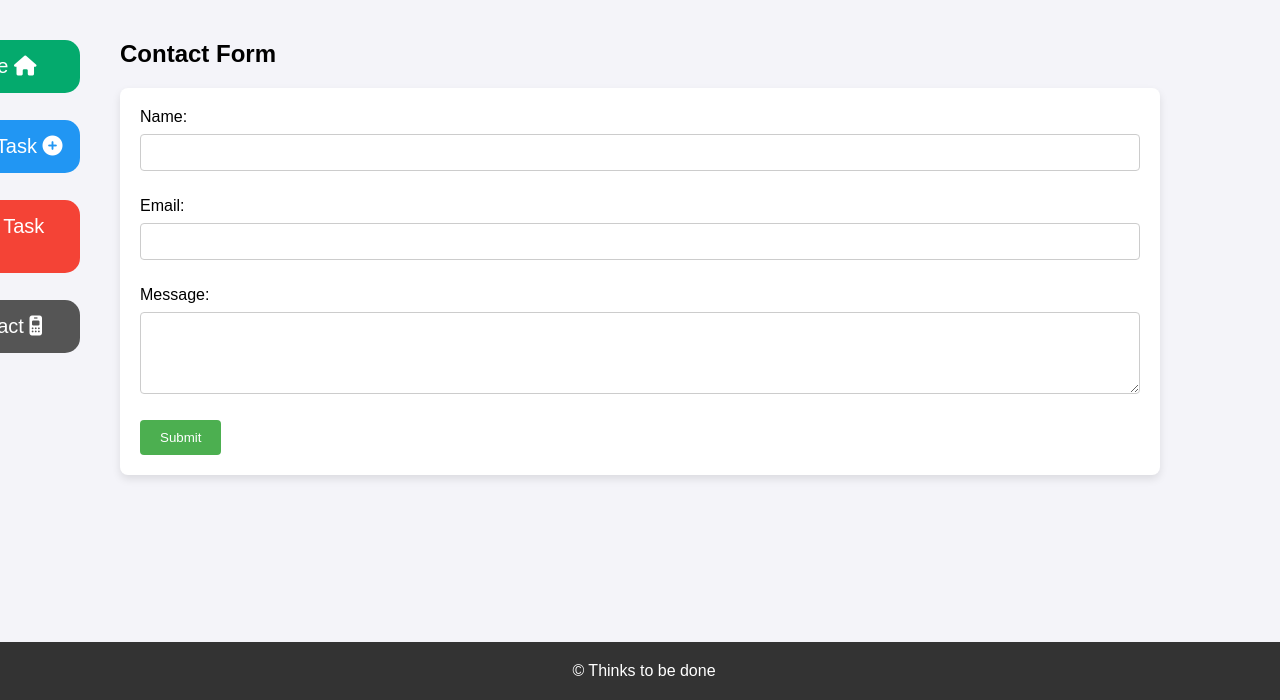
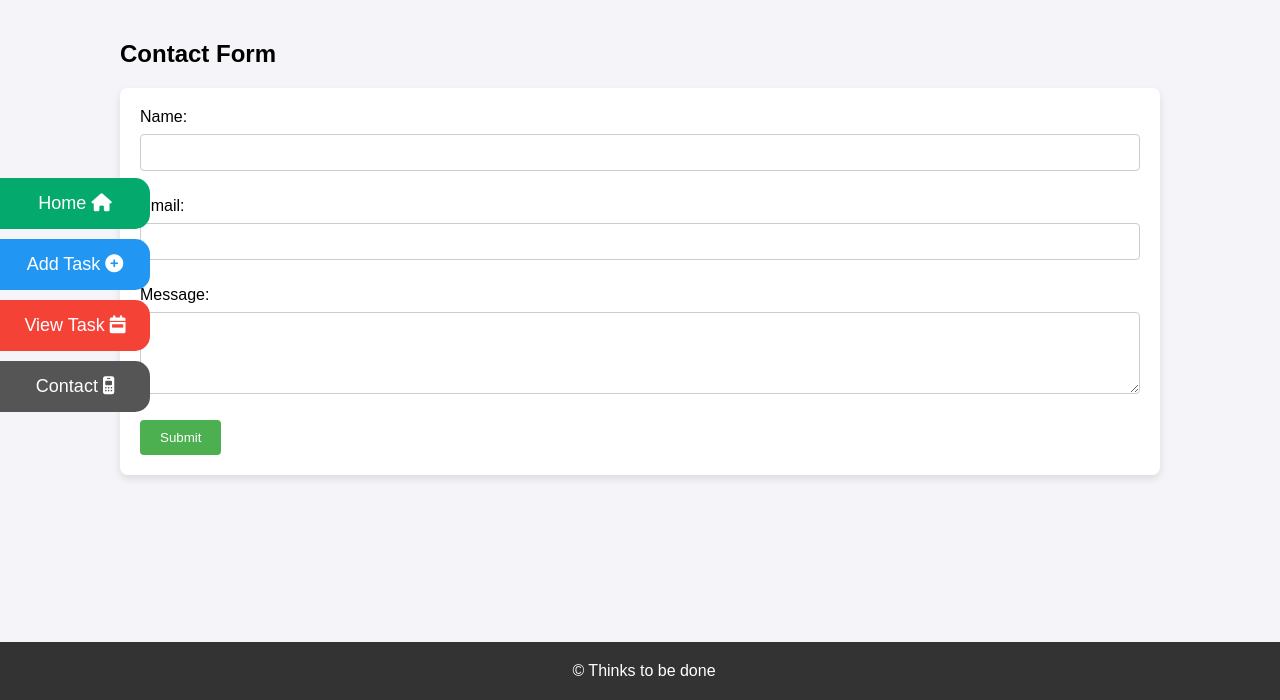
Before and after one commit to MSPVLPolytechnicCollege/Things-To-Be-Done, a PHP site: page /contact.html in a window 1280 px wide. Shown: the part 100-800 px from the top of the page. Run offline with PHP 8.4, Linux system fonts and the light colour scheme.

Commit message:
Update menu.css

```diff
--- a/menu.css
+++ b/menu.css
@@ -1,75 +1,41 @@
-#mySidenav a {
-    position: absolute;
-    left: -80px;
-    transition: 0.3s;
-    padding: 15px;
-    width: 110px;
-    text-decoration: none;
-    font-size: 20px;
-    color: white;
-    border-radius: 0 15px 15px 0;
-    float: left;
-  }
-  nav {
-    background-color: #444;
-    padding: 10px 0;
-    text-align: right;
+/* Side Navigation */
+#mySidenav {
+  position: fixed;
+  left: 0;
+  top: 50%; /* Move to the middle of the screen */
+  transform: translateY(-50%); /* Center the menu vertically */
+  width: 120px; /* Adjust width as needed */
+  background-color: transparent; /* No background needed */
 }
 
-nav a {
-    color: white;
-    text-decoration: none;
-    padding: 10px 20px;
-    margin: 0 10px;
-    font-size: 16px;
+/* Menu Items */
+#mySidenav a {
+  display: block; /* Make items stack vertically */
+  padding: 15px;
+  width: 120px;
+  text-decoration: none;
+  font-size: 18px;
+  color: white;
+  border-radius: 0 15px 15px 0;
+  text-align: center;
+  transition: 0.3s;
+  margin-bottom: 10px;
 }
 
-nav a:hover {
-    background-color: #575757;
-    border-radius: 5px;
+/* Hover effect */
+#mySidenav a:hover {
+  left: 0;
+  width: 140px; /* Slight expansion on hover */
 }
 
-  #mySidenav a:hover {
-    left: 0;
-  }
+/* Individual menu item colors */
+#home { background-color: #04AA6D; }
+#addtask { background-color: #2196F3; }
+#remainder { background-color: #f44336; }
+#contact { background-color: #555; }
+#logout { background-color: #555; }
 
-  #home {
-    top: 20px;
-    background-color: #04AA6D;
-  }
-
-  #addtask {
-    top: 100px;
-    background-color: #2196F3;
-  }
-
-  #remainder {
-    top: 180px;
-    background-color: #f44336;
-  }
-
-  #contact {
-    top: 280px;
-    background-color: #555
-  }
-
-  #logout {
-    top: 360px;
-    background-color: #555
-  }
-  .sidenav{
-    position: fixed;
-  }
-.cta-button {
-    background-color: #f44336;
-    color: white;
-    padding: 15px 30px;
-    font-size: 18px;
-    text-decoration: none;
-    border-radius: 5px;
-    transition: background-color 0.3s ease;
+/* Ensures the sidenav stays fixed */
+.sidenav {
+  position: fixed;
 }
-
-.cta-button:hover {
-    background-color:  #fec27c;
-}
```
